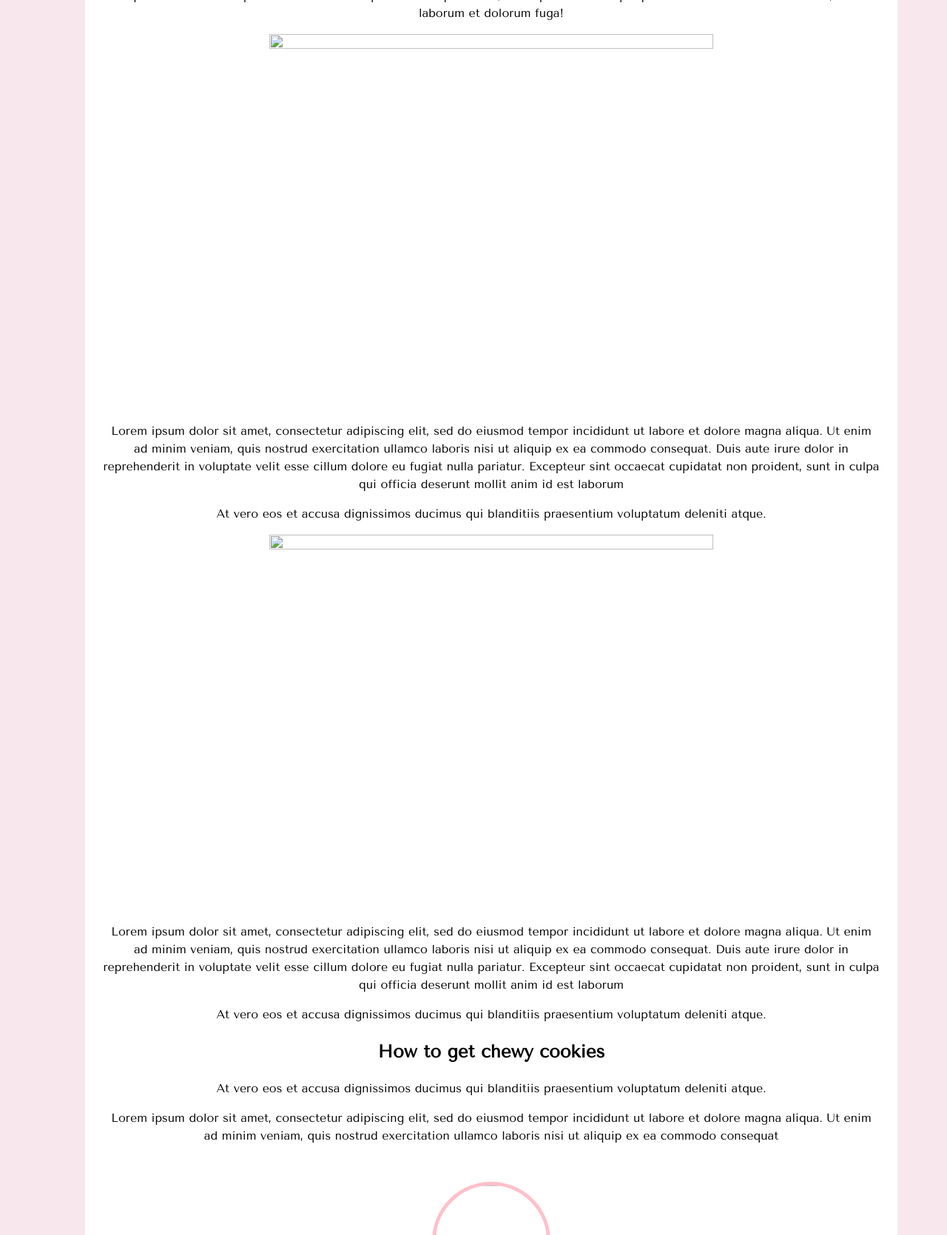
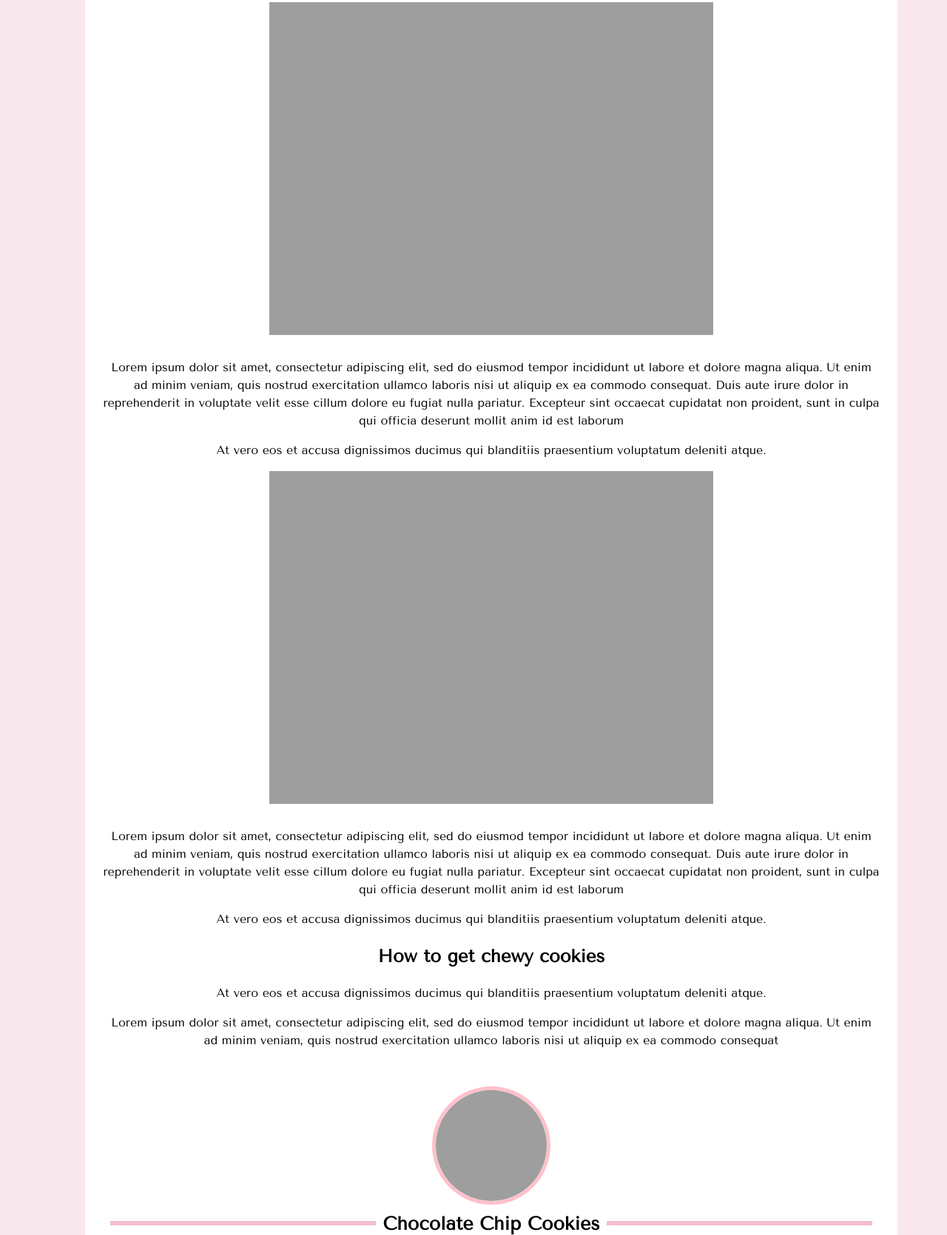
Before and after one commit to yohanalemu/thebakingflower, a plain HTML site: page fullrecipe.html in a window 1280 px wide. Shown: the part 1130-2800 px from the top of the page at 74% size. Drawn offline with nearby package versions, Linux system fonts and the light colour scheme; the site is published under a folder, as on GitHub Pages, so addresses that start at the root find nothing.

Commit message:
Add files via upload

```diff
--- a/fullrecipe.html
+++ b/fullrecipe.html
@@ -89,7 +89,7 @@
         </div>
 
         <figure class="fullrecipe-image">
-            <img src="/baking images/towfiqu-barbhuiya-B3ssnD2ki64-unsplash.jpg" height="500" width="600">
+            <img src="baking images/towfiqu-barbhuiya-B3ssnD2ki64-unsplash.jpg" height="500" width="600">
         </figure>
 
         <p>Lorem ipsum dolor sit amet, consectetur adipiscing elit, sed do eiusmod tempor incididunt ut labore et dolore magna aliqua. Ut enim ad minim veniam, quis nostrud exercitation ullamco laboris nisi ut aliquip ex ea commodo consequat. Duis aute irure dolor in reprehenderit in voluptate velit esse cillum dolore eu fugiat nulla pariatur. Excepteur sint occaecat cupidatat non proident, sunt in culpa qui officia deserunt mollit anim id est laborum</p>
@@ -97,14 +97,14 @@
 
 
         <figure class="fullrecipe-image">
-            <img src="/baking images/sincerely-media-R-J5t4aHj3I-unsplash.jpg" height="500" width="600">
+            <img src="baking images/sincerely-media-R-J5t4aHj3I-unsplash.jpg" height="500" width="600">
         </figure>
 
         <p>Lorem ipsum dolor sit amet, consectetur adipiscing elit, sed do eiusmod tempor incididunt ut labore et dolore magna aliqua. Ut enim ad minim veniam, quis nostrud exercitation ullamco laboris nisi ut aliquip ex ea commodo consequat. Duis aute irure dolor in reprehenderit in voluptate velit esse cillum dolore eu fugiat nulla pariatur. Excepteur sint occaecat cupidatat non proident, sunt in culpa qui officia deserunt mollit anim id est laborum</p>
         <p>At vero eos et accusa  dignissimos ducimus qui blanditiis praesentium voluptatum deleniti atque.
 
        <figure class="fullrecipe-image">
-           <img src="/baking images/joanna-lopez-wg5kaMtJ3Ts-unsplash.jpg" height="500" width="600">
+           <img src="baking images/joanna-lopez-wg5kaMtJ3Ts-unsplash.jpg" height="500" width="600">
        </figure>
 
          <p>Lorem ipsum dolor sit amet, consectetur adipiscing elit, sed do eiusmod tempor incididunt ut labore et dolore magna aliqua. Ut enim ad minim veniam, quis nostrud exercitation ullamco laboris nisi ut aliquip ex ea commodo consequat. Duis aute irure dolor in reprehenderit in voluptate velit esse cillum dolore eu fugiat nulla pariatur. Excepteur sint occaecat cupidatat non proident, sunt in culpa qui officia deserunt mollit anim id est laborum</p>
@@ -115,7 +115,7 @@
             <p>Lorem ipsum dolor sit amet, consectetur adipiscing elit, sed do eiusmod tempor incididunt ut labore et dolore magna aliqua. Ut enim ad minim veniam, quis nostrud exercitation ullamco laboris nisi ut aliquip ex ea commodo consequat</p>
 
        <div class="fullrecipe-thumbnail-header">
-        <img class="fullrecipe-thumbnail" src="/baking images/cookie1.jpg" height="150" width="150">
+        <img class="fullrecipe-thumbnail" src="baking images/cookie1.jpg" height="150" width="150">
        </div>
 
 
```
Also changed, not shown: cake-recipes.html (+1 -1 lines), muffins-recipes.html (+1 -1 lines).
